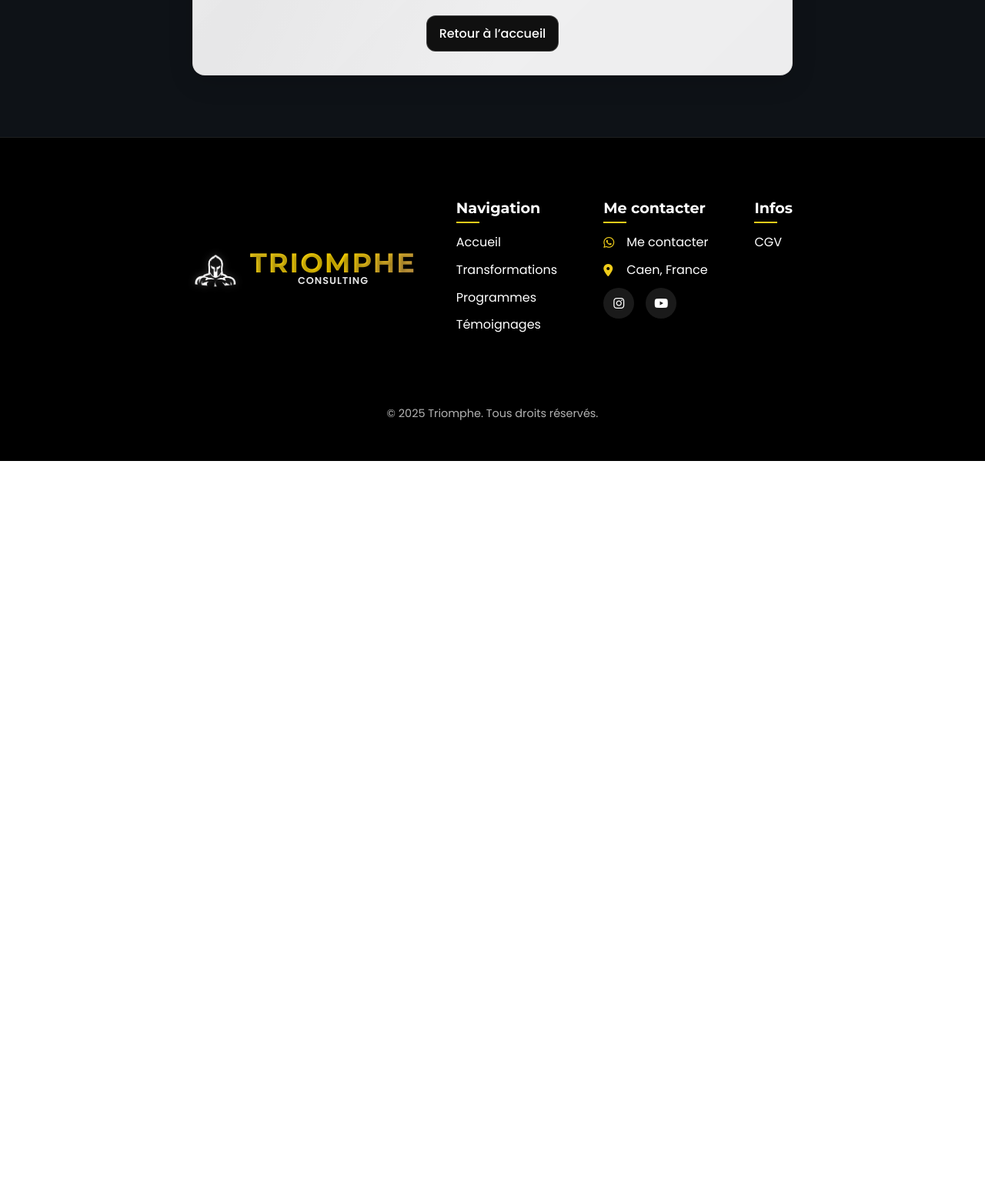
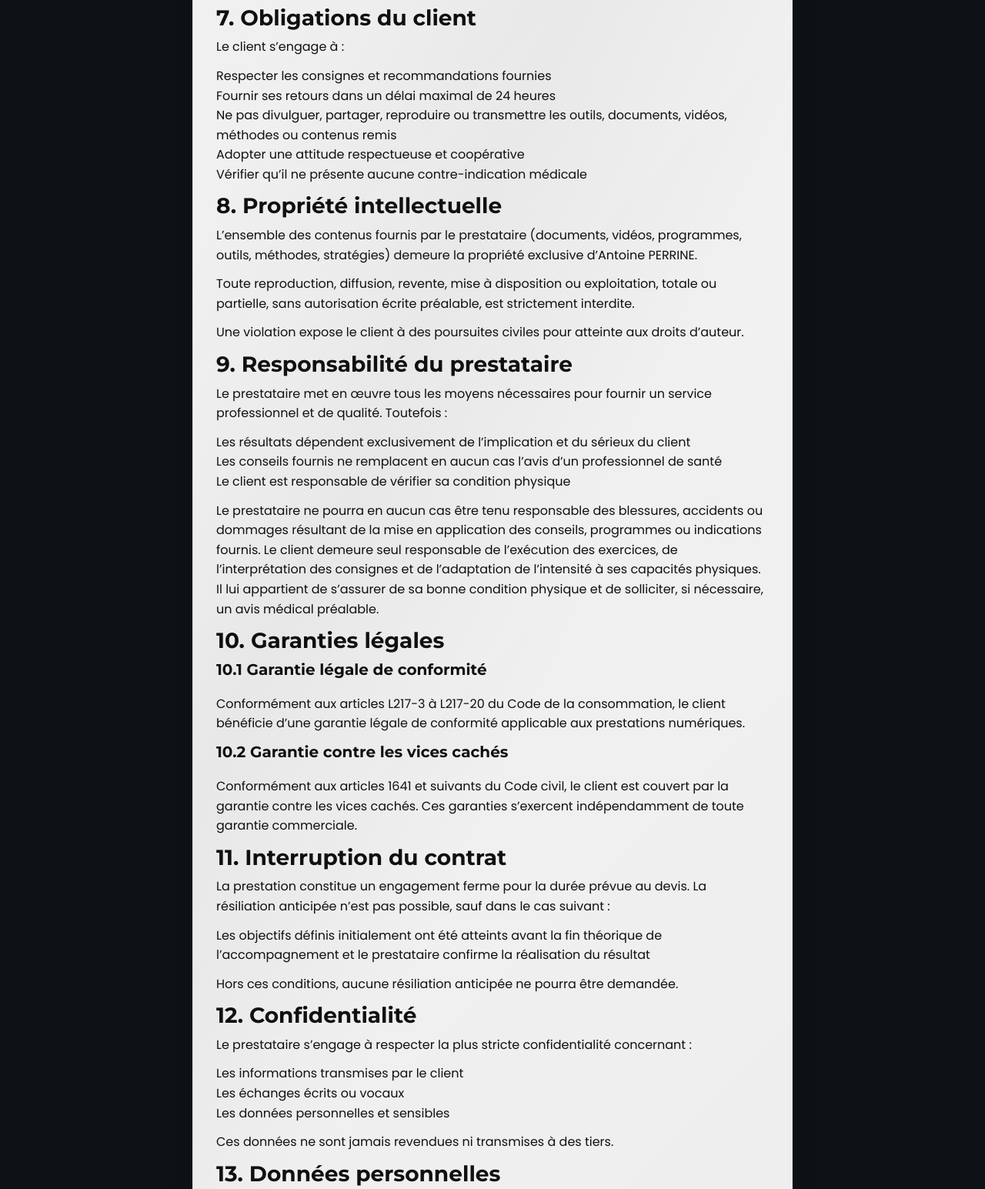
Before and after one commit to antoineperrinecontact-dotcom/triompheconsulting, a plain HTML site: page cgv.html in a window 1280 px wide. Shown: the part 1820-3365 px from the top of the page at 77% size. Before the commit the page ends 2419 px from the top, so only its background shows below. Drawn offline with Linux system fonts and the light colour scheme; files that its build step writes are made by us from their sources.

Commit message:
Add files via upload

```diff
--- a/cgv.html
+++ b/cgv.html
@@ -4,8 +4,8 @@
     <meta charset="UTF-8" />
     <meta name="viewport" content="width=device-width, initial-scale=1.0" />
     <title>CGV – Triomphe Consulting</title>
-    <link rel="stylesheet" href="./style.css" />
-    <link rel="stylesheet" href="./cgv.css?v=5" />
+    <link rel="stylesheet" href="cgv/style.css" />
+    <link rel="stylesheet" href="cgv/cgv.css?v=5" />
     <link rel="stylesheet" href="https://cdnjs.cloudflare.com/ajax/libs/font-awesome/6.0.0-beta3/css/all.min.css">
     <link rel="preconnect" href="https://fonts.googleapis.com">
     <link href="https://fonts.googleapis.com/css2?family=Montserrat:wght@300;400;500;600;700&family=Poppins:wght@300;400;500;600;700&display=swap" rel="stylesheet">
@@ -17,8 +17,8 @@
     <header class="glass-nav">
         <div class="container">
             <div class="logo">
-                <a href="../index.html#accueil" class="logo">
-                    <img src="../triomphe_noir_et_blanc-removebg-preview.png" alt="triomphe noir et blanc" class="logo-img">
+                <a href="index.html#accueil" class="logo">
+                    <img src="triomphe_noir_et_blanc-removebg-preview.png" alt="triomphe noir et blanc" class="logo-img">
                     <div class="logo-text">
                         <h1>Triomphe</h1>
                         <span class="logo-subtitle">Consulting</span>
@@ -27,11 +27,11 @@
             </div>
             <nav>
                 <ul>
-                    <li><a href="../index.html#accueil">Accueil</a></li>
-                    <li><a href="../index.html#transformations">Transformations</a></li>
-                    <li><a href="../index.html#programmes">Programmes</a></li>
-                    <li><a href="../index.html#temoignages">Témoignages</a></li>
-                    <li><a href="../index.html#contact" class="btn-contact">Me contacter</a></li>
+                    <li><a href="index.html#accueil">Accueil</a></li>
+                    <li><a href="index.html#transformations">Transformations</a></li>
+                    <li><a href="index.html#programmes">Programmes</a></li>
+                    <li><a href="index.html#temoignages">Témoignages</a></li>
+                    <li><a href="index.html#contact" class="btn-contact">Me contacter</a></li>
                 </ul>
             </nav>
             <div class="menu-toggle">
@@ -106,8 +106,83 @@
                     <p>Si aucun début d’exécution n’a eu lieu, le remboursement intégral sera effectué.</p>
                     <p>Un modèle de formulaire de rétractation peut être fourni sur simple demande.</p>
 
+                    <h3>7. Obligations du client</h3>
+                    <p>Le client s’engage à&nbsp;:</p>
+                    <ul>
+                        <li>Respecter les consignes et recommandations fournies</li>
+                        <li>Fournir ses retours dans un délai maximal de 24 heures</li>
+                        <li>Ne pas divulguer, partager, reproduire ou transmettre les outils, documents, vidéos, méthodes ou contenus remis</li>
+                        <li>Adopter une attitude respectueuse et coopérative</li>
+                        <li>Vérifier qu’il ne présente aucune contre-indication médicale</li>
+                    </ul>
+
+                    <h3>8. Propriété intellectuelle</h3>
+                    <p>
+                        L’ensemble des contenus fournis par le prestataire (documents, vidéos, programmes, outils, méthodes, stratégies) demeure la propriété exclusive d’Antoine PERRINE.
+                    </p>
+                    <p>
+                        Toute reproduction, diffusion, revente, mise à disposition ou exploitation, totale ou partielle, sans autorisation écrite préalable, est strictement interdite.
+                    </p>
+                    <p>Une violation expose le client à des poursuites civiles pour atteinte aux droits d’auteur.</p>
+
+                    <h3>9. Responsabilité du prestataire</h3>
+                    <p>
+                        Le prestataire met en œuvre tous les moyens nécessaires pour fournir un service professionnel et de qualité. Toutefois&nbsp;:
+                    </p>
+                    <ul>
+                        <li>Les résultats dépendent exclusivement de l’implication et du sérieux du client</li>
+                        <li>Les conseils fournis ne remplacent en aucun cas l’avis d’un professionnel de santé</li>
+                        <li>Le client est responsable de vérifier sa condition physique</li>
+                    </ul>
+                    <p>
+                        Le prestataire ne pourra en aucun cas être tenu responsable des blessures, accidents ou dommages résultant de la mise en application des conseils, programmes ou indications fournis. Le client demeure seul responsable de l’exécution des exercices, de l’interprétation des consignes et de l’adaptation de l’intensité à ses capacités physiques. Il lui appartient de s’assurer de sa bonne condition physique et de solliciter, si nécessaire, un avis médical préalable.
+                    </p>
+
+                    <h3>10. Garanties légales</h3>
+                    <h4>10.1 Garantie légale de conformité</h4>
+                    <p>
+                        Conformément aux articles L217-3 à L217-20 du Code de la consommation, le client bénéficie d’une garantie légale de conformité applicable aux prestations numériques.
+                    </p>
+                    <h4>10.2 Garantie contre les vices cachés</h4>
+                    <p>
+                        Conformément aux articles 1641 et suivants du Code civil, le client est couvert par la garantie contre les vices cachés. Ces garanties s’exercent indépendamment de toute garantie commerciale.
+                    </p>
+
+                    <h3>11. Interruption du contrat</h3>
+                    <p>
+                        La prestation constitue un engagement ferme pour la durée prévue au devis. La résiliation anticipée n’est pas possible, sauf dans le cas suivant&nbsp;:
+                    </p>
+                    <ul>
+                        <li>Les objectifs définis initialement ont été atteints avant la fin théorique de l’accompagnement et le prestataire confirme la réalisation du résultat</li>
+                    </ul>
+                    <p>Hors ces conditions, aucune résiliation anticipée ne pourra être demandée.</p>
+
+                    <h3>12. Confidentialité</h3>
+                    <p>Le prestataire s’engage à respecter la plus stricte confidentialité concernant&nbsp;:</p>
+                    <ul>
+                        <li>Les informations transmises par le client</li>
+                        <li>Les échanges écrits ou vocaux</li>
+                        <li>Les données personnelles et sensibles</li>
+                    </ul>
+                    <p>Ces données ne sont jamais revendues ni transmises à des tiers.</p>
+
+                    <h3>13. Données personnelles</h3>
+                    <p>
+                        Conformément au Règlement Général sur la Protection des Données (RGPD), le client dispose d’un droit d’accès, de rectification et de suppression de ses données. Toute demande doit être adressée à&nbsp;: antoine.perrine.contact@gmail.com
+                    </p>
+
+                    <h3>14. Loi applicable et règlement des litiges</h3>
+                    <p>
+                        Les présentes CGV sont soumises au droit français. En cas de litige, les parties s’efforceront de rechercher une solution amiable. À défaut d’accord, le litige sera porté devant les juridictions compétentes.
+                    </p>
+
+                    <h3>15. Acceptation des CGV</h3>
+                    <p>
+                        La validation de la commande, quel que soit le moyen utilisé, vaut acceptation pleine et entière des présentes Conditions Générales de Vente.
+                    </p>
+
                     <div class="cta-buttons" style="margin-top: 25px;">
-                        <a href="../index.html#accueil" class="btn btn-secondary">Retour à l’accueil</a>
+                        <a href="index.html#accueil" class="btn btn-secondary">Retour à l’accueil</a>
                     </div>
                 </div>
             </div>
@@ -118,7 +193,7 @@
         <div class="container">
             <div class="footer-content">
                 <div class="footer-logo">
-                    <img src="../triomphe_noir_et_blanc-removebg-preview.png" alt="triomphe noir et blanc" class="footer-logo-img">
+                    <img src="triomphe_noir_et_blanc-removebg-preview.png" alt="triomphe noir et blanc" class="footer-logo-img">
                     <div class="footer-title">
                         <h2>Triomphe</h2>
                         <span class="footer-subtitle">Consulting</span>
@@ -129,10 +204,10 @@
                     <div class="footer-links-column">
                         <h3>Navigation</h3>
                         <ul>
-                            <li><a href="../index.html#accueil">Accueil</a></li>
-                            <li><a href="../index.html#transformations">Transformations</a></li>
-                            <li><a href="../index.html#programmes">Programmes</a></li>
-                            <li><a href="../index.html#temoignages">Témoignages</a></li>
+                            <li><a href="index.html#accueil">Accueil</a></li>
+                            <li><a href="index.html#transformations">Transformations</a></li>
+                            <li><a href="index.html#programmes">Programmes</a></li>
+                            <li><a href="index.html#temoignages">Témoignages</a></li>
                         </ul>
                     </div>
                     <div class="footer-links-column">
@@ -149,7 +224,7 @@
                     <div class="footer-links-column">
                         <h3>Infos</h3>
                         <ul>
-                            <li><a href="./index.html" class="active">CGV</a></li>
+                            <li><a href="cgv.html" class="active">CGV</a></li>
                         </ul>
                     </div>
                 </div>
@@ -159,6 +234,7 @@
             </div>
         </div>
     </footer>
-    <script src="./script.js"></script>
+
+    <script src="js/script.js"></script>
 </body>
 </html>
```
